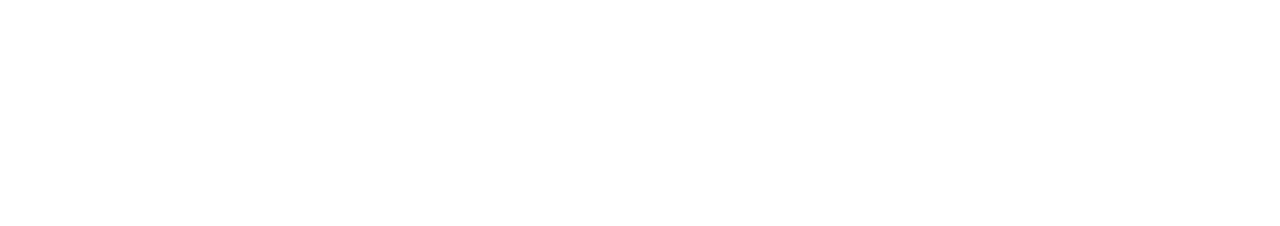
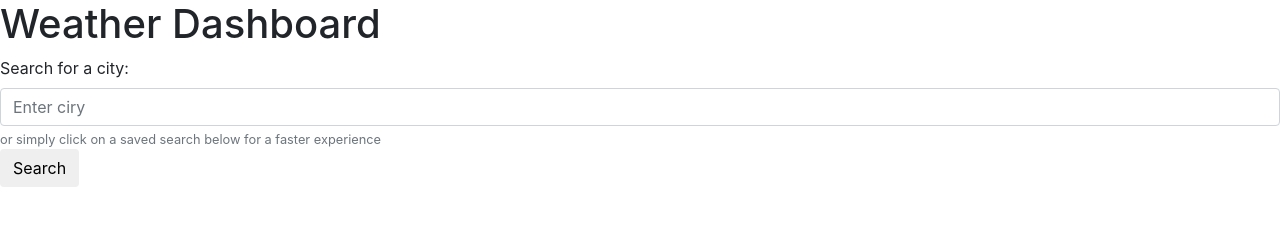
Before and after one commit to kiri-smith/weather-app, a plain HTML site: page index.html in a window 1280 px wide. Drawn offline with nearby package versions, Linux system fonts and the light colour scheme.

Commit message:
add form and search content to index.html

```diff
--- a/index.html
+++ b/index.html
@@ -5,11 +5,40 @@
     <meta charset="UTF-8">
     <meta http-equiv="X-UA-Compatible" content="IE=edge">
     <meta name="viewport" content="width=device-width, initial-scale=1.0">
+    <link rel="stylesheet" href="https://maxcdn.bootstrapcdn.com/bootstrap/4.0.0/css/bootstrap.min.css"
+        integrity="sha384-Gn5384xqQ1aoWXA+058RXPxPg6fy4IWvTNh0E263XmFcJlSAwiGgFAW/dAiS6JXm" crossorigin="anonymous">
     <title>Weather App</title>
 </head>
 
 <body>
 
+    <header class=header-display>
+        <h1>Weather Dashboard</h1>
+    </header>
+
+    <form class=form-container>
+        <div>
+            <label for="input-city">Search for a city:</label>
+            <input type="city" class="form-control" id="input-city" placeholder="Enter ciry">
+            <small id="use-saved" class="form-text text-muted">or simply click on a saved search below for a faster
+                experience</small>
+        </div>
+
+        <button type="submit" class="btn search-btn">Search</button>
+    </form>
+
+    <main>
+        <div class=results-container>
+            <div class=weather-today>
+
+            </div>
+            <div class=future-weather>
+
+            </div>
+
+        </div>
+    </main>
+
 </body>
 
 </html>
```
